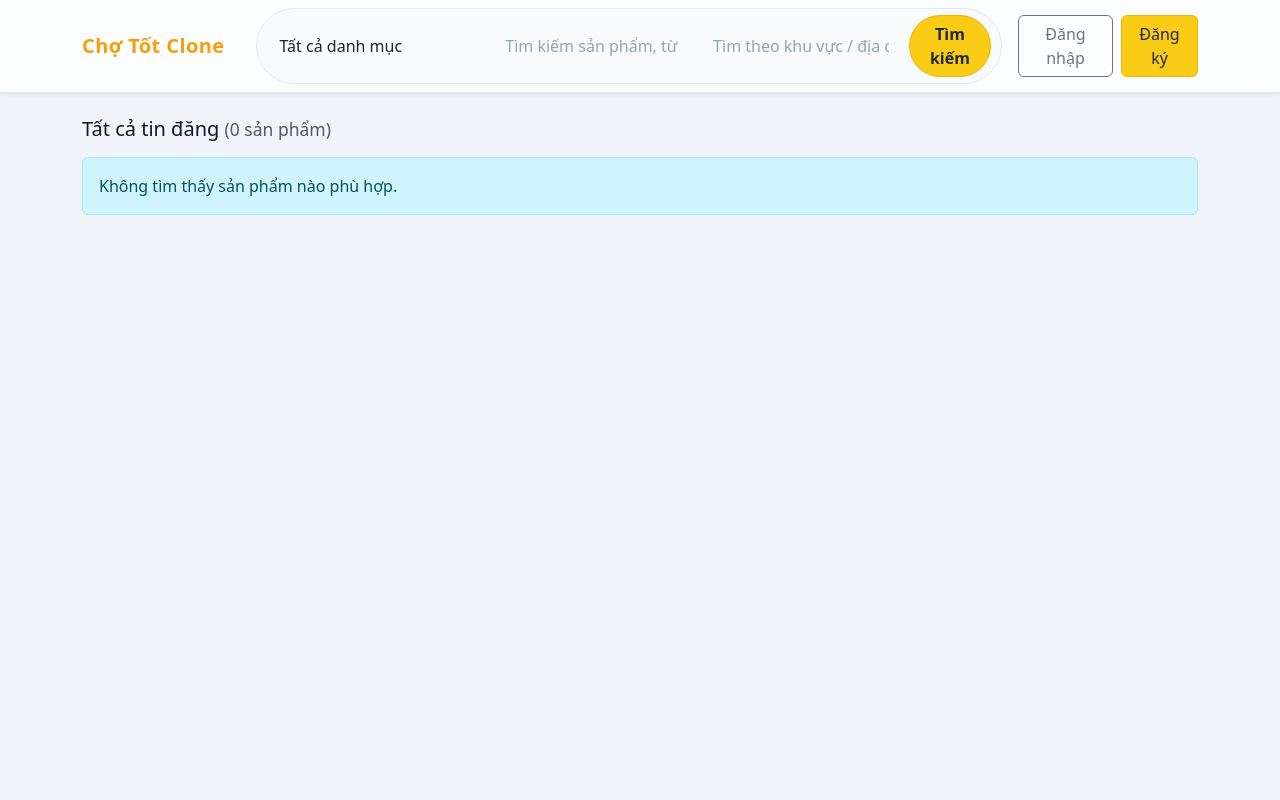
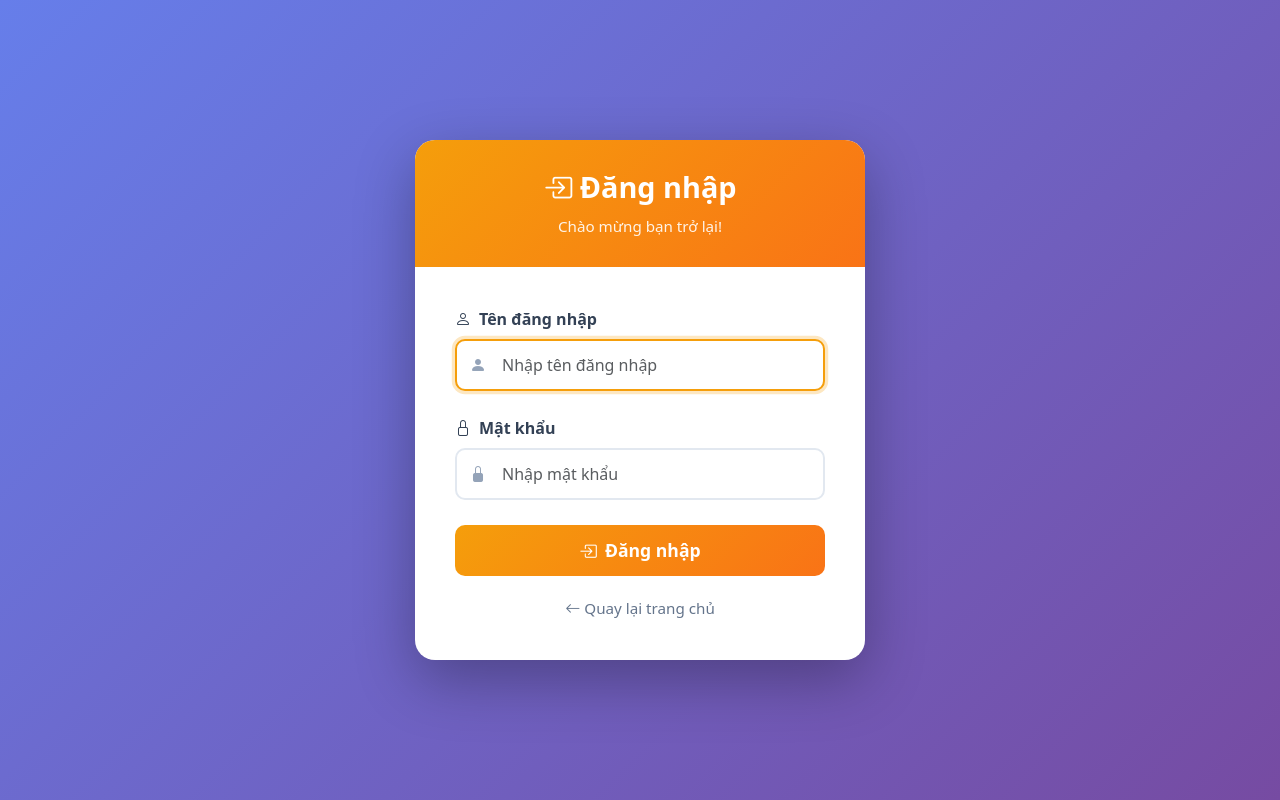
Before and after one commit to UTT01/Cho_tot_305A, a PHP site: page /baitaplon/Login/Get_data in a window 1280 px wide. Run offline with PHP 8.4, Linux system fonts and the light colour scheme; data that the repository does not hold is empty.

Commit message:
test loginlogin

```diff
--- a/MVC/Controllers/Home.php
+++ b/MVC/Controllers/Home.php
@@ -25,10 +25,10 @@ class Home extends controller
         $offset = ($page - 1) * $limit;
 
         // Đếm tổng sản phẩm để phân trang
-        $totalProducts = $sanphamModel->countProducts($keyword, $category, $address, $userId);
+        $totalProducts = $sanphamModel->countProducts($keyword, $category, $address, '');
         $totalPages    = ($totalProducts > 0) ? ceil($totalProducts / $limit) : 1;
 
-        $products = $sanphamModel->getProducts($keyword, $category, $address, $offset, $limit, $userId);
+        $products = $sanphamModel->getProducts($keyword, $category, $address, $offset, $limit, '');
         $categories = $sanphamModel->getAllCategories();
 
         $data = [
--- /dev/null
+++ b/MVC/Controllers/Login.php
@@ -0,0 +1,50 @@
+<?php
+class Login extends controller{
+    public function Get_data(){
+        $data = [];
+        $this->view('login_view', $data);
+    }
+
+    /**
+     * Xử lý đăng nhập
+     */
+    public function processLogin()
+    {
+        $error = '';
+
+        // Kiểm tra nếu có POST request
+        if ($_SERVER['REQUEST_METHOD'] === 'POST') {
+            $username = isset($_POST['username']) ? trim($_POST['username']) : '';
+            $password = isset($_POST['password']) ? trim($_POST['password']) : '';
+
+            // Validate input
+            if (empty($username) || empty($password)) {
+                $error = 'Vui lòng nhập đầy đủ tên đăng nhập và mật khẩu!';
+            } else {
+                // Gọi model để xác thực
+                $userModel = $this->model('UserModel');
+                $user = $userModel->authenticate($username, $password);
+
+                if ($user) {
+                    // Đăng nhập thành công - redirect đến Home/Get_data/id_user
+                    $id_user = $user['id_user'];
+                    header("Location: /baitaplon/Home/Get_data/" . urlencode($id_user));
+                    exit();
+                } else {
+                    $error = 'Tên đăng nhập hoặc mật khẩu không đúng!';
+                }
+            }
+        } else {
+            // Nếu không phải POST request, redirect về trang đăng nhập
+            header("Location: /baitaplon/Login/Get_data");
+            exit();
+        }
+
+        // Nếu có lỗi, hiển thị lại form với thông báo lỗi
+        $data = [
+            'error' => $error
+        ];
+        $this->view('login_view', $data);
+    }
+}
+?>
--- a/MVC/Views/home.php
+++ b/MVC/Views/home.php
@@ -10,6 +10,8 @@
     <meta name="viewport" content="width=device-width, initial-scale=1">
 
     <link href="https://cdn.jsdelivr.net/npm/bootstrap@5.3.3/dist/css/bootstrap.min.css" rel="stylesheet">
+    <link href="https://cdn.jsdelivr.net/npm/bootstrap@5.3.3/dist/css/bootstrap.min.css" rel="stylesheet">
+    <link rel="stylesheet" href="https://cdn.jsdelivr.net/npm/bootstrap-icons@1.11.3/font/bootstrap-icons.min.css">
 
     <style>
         /* Tổng thể giao diện: tông màu dịu, nhẹ mắt */
@@ -136,9 +138,21 @@
 <!-- Thanh navbar trên cùng -->
 <nav class="navbar navbar-expand-lg navbar-light shadow-sm">
     <div class="container">
-        <a class="navbar-brand" href="http://localhost/baitaplon/Home">
-            Chợ Tốt Clone
-        </a>
+        <?php
+        // Kiểm tra xem controller có truyền user_id sang không
+        $currentUserId = isset($data['user_id']) ? $data['user_id'] : '';
+
+        // Link mặc định
+        $homeLink = "http://localhost/baitaplon/Home";
+
+        // Nếu có ID user, nối thêm vào đuôi URL
+        if (!empty($currentUserId)) {
+            $homeLink .= "/Get_data/" . $currentUserId;
+        }
+    ?>
+    <a class="navbar-brand" href="<?php echo htmlspecialchars($homeLink); ?>">
+        Chợ Tốt Clone
+    </a>
 
         <!-- Form tìm kiếm chính (giữa navbar) -->
         <form class="d-flex flex-grow-1 mx-3 search-bar align-items-center gap-2" method="GET" action="/baitaplon/Home">
@@ -176,9 +190,29 @@
             <button class="btn btn-warning btn-search" type="submit">Tìm kiếm</button>
         </form>
 
-        <div class="d-flex">
-            <a href="?url=Auth/Login" class="btn btn-outline-secondary me-2">Đăng nhập</a>
-            <a href="?url=Auth/Register" class="btn btn-warning">Đăng ký</a>
+        <div class="d-flex align-items-center gap-3">
+            <?php if (isset($data['isLoggedIn']) && $data['isLoggedIn']): ?>
+                <a href="?url=Sanpham/DangTin" class="btn btn-warning fw-bold text-dark">
+                    <i class="bi bi-pencil-square"></i> Đăng tin
+                </a>
+
+                <a href="?url=Chat" class="text-secondary position-relative text-decoration-none" title="Tin nhắn">
+                    <i class="bi bi-chat-dots-fill" style="font-size: 1.5rem;"></i>
+                    <span class="position-absolute top-0 start-100 translate-middle p-1 bg-danger border border-light rounded-circle"></span>
+                </a>
+
+                <a href="?url=User/Profile/<?php echo $data['user_id']; ?>" class="text-secondary text-decoration-none" title="Tài khoản cá nhân">
+                    <i class="bi bi-person-circle" style="font-size: 1.5rem;"></i>
+                </a>
+
+                <a href="?url=Auth/Logout" class="text-muted small text-decoration-none" style="font-size: 0.8rem;">
+                    Đăng xuất
+                </a>
+
+            <?php else: ?>
+                <a href="/baitaplon/Login/Get_data/" class="btn btn-outline-secondary me-2">Đăng nhập</a>
+                <a href="/baitaplon/Auth/Register" class="btn btn-warning">Đăng ký</a>
+            <?php endif; ?>
         </div>
     </div>
 </nav>
--- /dev/null
+++ b/MVC/Views/login_view.php
@@ -0,0 +1,182 @@
+<!DOCTYPE html>
+<html lang="vi">
+<head>
+    <meta charset="UTF-8">
+    <meta name="viewport" content="width=device-width, initial-scale=1.0">
+    <title>Đăng nhập - Chợ Tốt Clone</title>
+    <link href="https://cdn.jsdelivr.net/npm/bootstrap@5.3.3/dist/css/bootstrap.min.css" rel="stylesheet">
+    <link rel="stylesheet" href="https://cdn.jsdelivr.net/npm/bootstrap-icons@1.11.3/font/bootstrap-icons.min.css">
+    <style>
+        body {
+            background: linear-gradient(135deg, #667eea 0%, #764ba2 100%);
+            min-height: 100vh;
+            display: flex;
+            align-items: center;
+            justify-content: center;
+            font-family: system-ui, -apple-system, BlinkMacSystemFont, "Segoe UI", sans-serif;
+        }
+        .login-container {
+            background: white;
+            border-radius: 20px;
+            box-shadow: 0 20px 60px rgba(0, 0, 0, 0.3);
+            overflow: hidden;
+            max-width: 450px;
+            width: 100%;
+        }
+        .login-header {
+            background: linear-gradient(135deg, #f59e0b 0%, #f97316 100%);
+            color: white;
+            padding: 30px;
+            text-align: center;
+        }
+        .login-header h2 {
+            margin: 0;
+            font-weight: 700;
+            font-size: 1.8rem;
+        }
+        .login-header p {
+            margin: 10px 0 0 0;
+            opacity: 0.9;
+            font-size: 0.95rem;
+        }
+        .login-body {
+            padding: 40px;
+        }
+        .form-group {
+            margin-bottom: 25px;
+        }
+        .form-label {
+            font-weight: 600;
+            color: #334155;
+            margin-bottom: 8px;
+            display: flex;
+            align-items: center;
+            gap: 8px;
+        }
+        .form-control {
+            border: 2px solid #e2e8f0;
+            border-radius: 10px;
+            padding: 12px 15px;
+            font-size: 1rem;
+            transition: all 0.3s ease;
+        }
+        .form-control:focus {
+            border-color: #f59e0b;
+            box-shadow: 0 0 0 0.2rem rgba(245, 158, 11, 0.25);
+        }
+        .btn-login {
+            background: linear-gradient(135deg, #f59e0b 0%, #f97316 100%);
+            border: none;
+            border-radius: 10px;
+            padding: 12px;
+            font-weight: 600;
+            font-size: 1.1rem;
+            color: white;
+            width: 100%;
+            transition: transform 0.2s ease, box-shadow 0.2s ease;
+        }
+        .btn-login:hover {
+            transform: translateY(-2px);
+            box-shadow: 0 10px 20px rgba(245, 158, 11, 0.3);
+            color: white;
+        }
+        .btn-login:active {
+            transform: translateY(0);
+        }
+        .alert {
+            border-radius: 10px;
+            border: none;
+        }
+        .back-link {
+            text-align: center;
+            margin-top: 20px;
+        }
+        .back-link a {
+            color: #64748b;
+            text-decoration: none;
+            font-size: 0.95rem;
+            transition: color 0.3s ease;
+        }
+        .back-link a:hover {
+            color: #f59e0b;
+        }
+        .input-icon {
+            position: relative;
+        }
+        .input-icon i {
+            position: absolute;
+            left: 15px;
+            top: 50%;
+            transform: translateY(-50%);
+            color: #94a3b8;
+        }
+        .input-icon .form-control {
+            padding-left: 45px;
+        }
+    </style>
+</head>
+<body>
+    <div class="login-container">
+        <div class="login-header">
+            <h2><i class="bi bi-box-arrow-in-right"></i> Đăng nhập</h2>
+            <p>Chào mừng bạn trở lại!</p>
+        </div>
+        <div class="login-body">
+            <?php if (isset($error) && $error): ?>
+                <div class="alert alert-danger" role="alert">
+                    <i class="bi bi-exclamation-triangle-fill"></i> <?php echo htmlspecialchars($error); ?>
+                </div>
+            <?php endif; ?>
+
+            <form method="POST" action="/baitaplon/Login/processLogin">
+                <div class="form-group">
+                    <label for="username" class="form-label">
+                        <i class="bi bi-person"></i> Tên đăng nhập
+                    </label>
+                    <div class="input-icon">
+                        <i class="bi bi-person-fill"></i>
+                        <input
+                            type="text"
+                            class="form-control"
+                            id="username"
+                            name="username"
+                            placeholder="Nhập tên đăng nhập"
+                            required
+                            autofocus
+                        >
+                    </div>
+                </div>
+
+                <div class="form-group">
+                    <label for="password" class="form-label">
+                        <i class="bi bi-lock"></i> Mật khẩu
+                    </label>
+                    <div class="input-icon">
+                        <i class="bi bi-lock-fill"></i>
+                        <input
+                            type="password"
+                            class="form-control"
+                            id="password"
+                            name="password"
+                            placeholder="Nhập mật khẩu"
+                            required
+                        >
+                    </div>
+                </div>
+
+                <button type="submit" class="btn btn-login">
+                    <i class="bi bi-box-arrow-in-right me-2"></i>Đăng nhập
+                </button>
+            </form>
+
+            <div class="back-link">
+                <a href="/baitaplon/Home">
+                    <i class="bi bi-arrow-left"></i> Quay lại trang chủ
+                </a>
+            </div>
+        </div>
+    </div>
+
+    <script src="https://cdn.jsdelivr.net/npm/bootstrap@5.3.3/dist/js/bootstrap.bundle.min.js"></script>
+</body>
+</html>
```
Also changed, not shown: MVC/Models/UserModel.php (+38 -0 lines).
